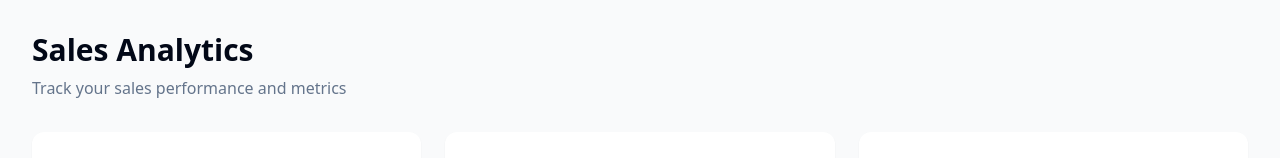
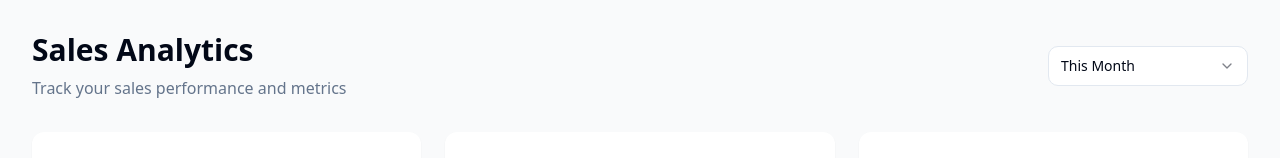
Before and after one commit to giadaf-boosha/sales-metrics-ai, a React (Vite) app: page / in a window 1280 px wide. Shown: the top 158 px of the page. Built offline with nearby package versions, Linux system fonts and the light colour scheme.

Commit message:
Proceed with code changes
[skip gpt_engineer]

```diff
--- /dev/null
+++ b/src/components/TimeRangeFilter.tsx
@@ -0,0 +1,25 @@
+import {
+  Select,
+  SelectContent,
+  SelectItem,
+  SelectTrigger,
+  SelectValue,
+} from "@/components/ui/select";
+
+export function TimeRangeFilter({ onFilterChange }: { onFilterChange: (value: string) => void }) {
+  return (
+    <div className="w-[200px]">
+      <Select defaultValue="month" onValueChange={onFilterChange}>
+        <SelectTrigger>
+          <SelectValue placeholder="Select time range" />
+        </SelectTrigger>
+        <SelectContent>
+          <SelectItem value="month">This Month</SelectItem>
+          <SelectItem value="quarter">This Quarter</SelectItem>
+          <SelectItem value="year">This Year</SelectItem>
+          <SelectItem value="custom">Custom Range</SelectItem>
+        </SelectContent>
+      </Select>
+    </div>
+  );
+}
--- a/src/pages/Index.tsx
+++ b/src/pages/Index.tsx
@@ -2,6 +2,8 @@ import { KpiCard } from "@/components/KpiCard";
 import { TrendChart } from "@/components/TrendChart";
 import { ChannelChart } from "@/components/ChannelChart";
 import { PipelineFunnel } from "@/components/PipelineFunnel";
+import { TimeRangeFilter } from "@/components/TimeRangeFilter";
+import { toast } from "sonner";
 
 const Index = () => {
   // Temporary mock data - will be replaced with real data integration later
@@ -33,14 +35,24 @@ const Index = () => {
     }
   };
 
+  const handleFilterChange = (value: string) => {
+    // This will be replaced with actual data fetching logic
+    toast.info(`Filter changed to: ${value}`);
+  };
+
   return (
     <div className="min-h-screen bg-gray-50 p-8">
       <div className="mx-auto max-w-7xl">
         <header className="mb-8">
-          <h1 className="text-3xl font-semibold">Sales Analytics</h1>
-          <p className="mt-2 text-muted-foreground">
-            Track your sales performance and metrics
-          </p>
+          <div className="flex items-center justify-between">
+            <div>
+              <h1 className="text-3xl font-semibold">Sales Analytics</h1>
+              <p className="mt-2 text-muted-foreground">
+                Track your sales performance and metrics
+              </p>
+            </div>
+            <TimeRangeFilter onFilterChange={handleFilterChange} />
+          </div>
         </header>
 
         <div className="grid gap-6 md:grid-cols-2 lg:grid-cols-3">
```
